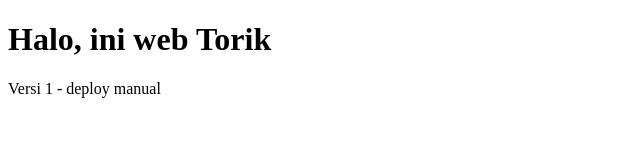
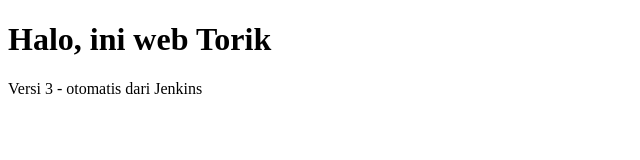
Before and after one commit to AhmadAslamsyahAttoriq/latihan-cicd, a plain HTML site: page public/index.html in a window 1280 px wide. Shown: the full height of the page, 0-640 px from the left. Drawn offline with Linux system fonts and the light colour scheme.

Commit message:
Update index.html

```diff
--- a/public/index.html
+++ b/public/index.html
@@ -1,4 +1,3 @@
-
 <!DOCTYPE html>
 <html>
 <head>
@@ -6,6 +5,6 @@
 </head>
 <body>
     <h1>Halo, ini web Torik</h1>
-    <p>Versi 1 - deploy manual</p>
+    <p>Versi 3 - otomatis dari Jenkins</p>
 </body>
 </html>
```
